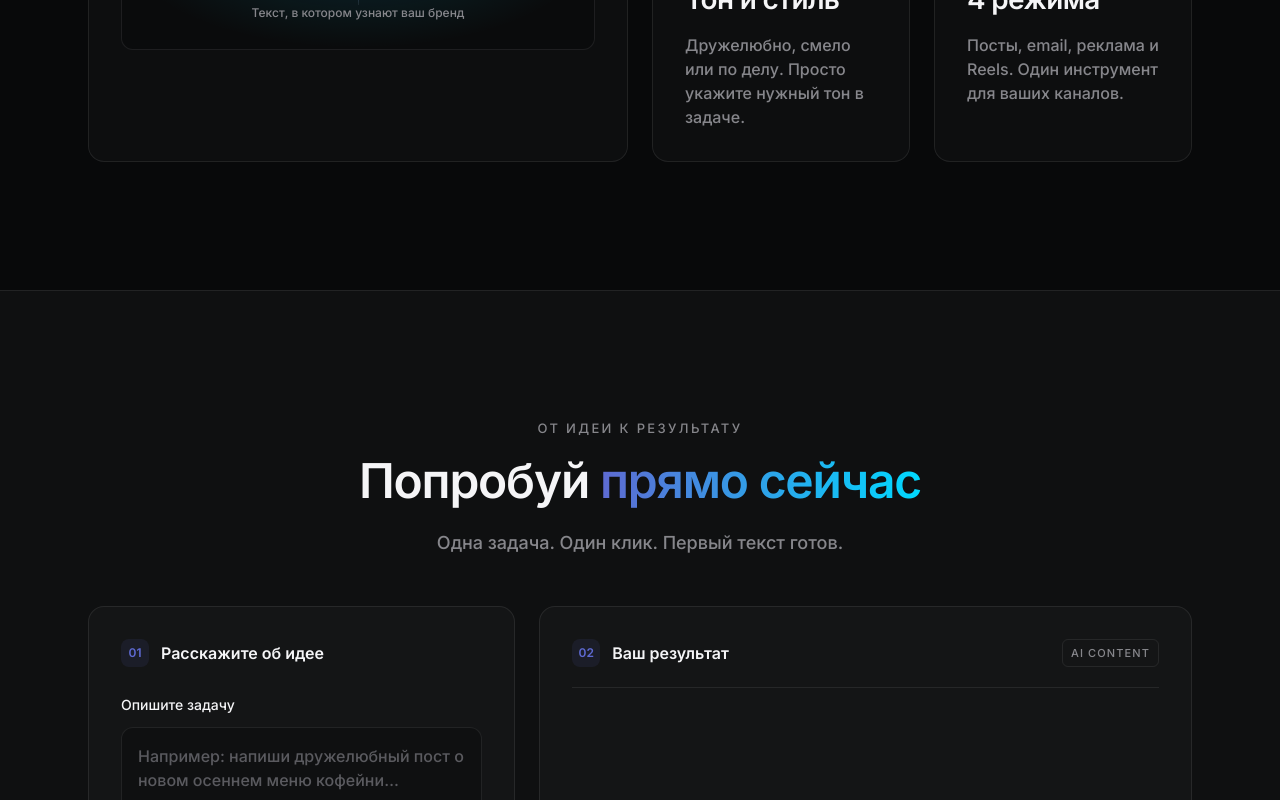
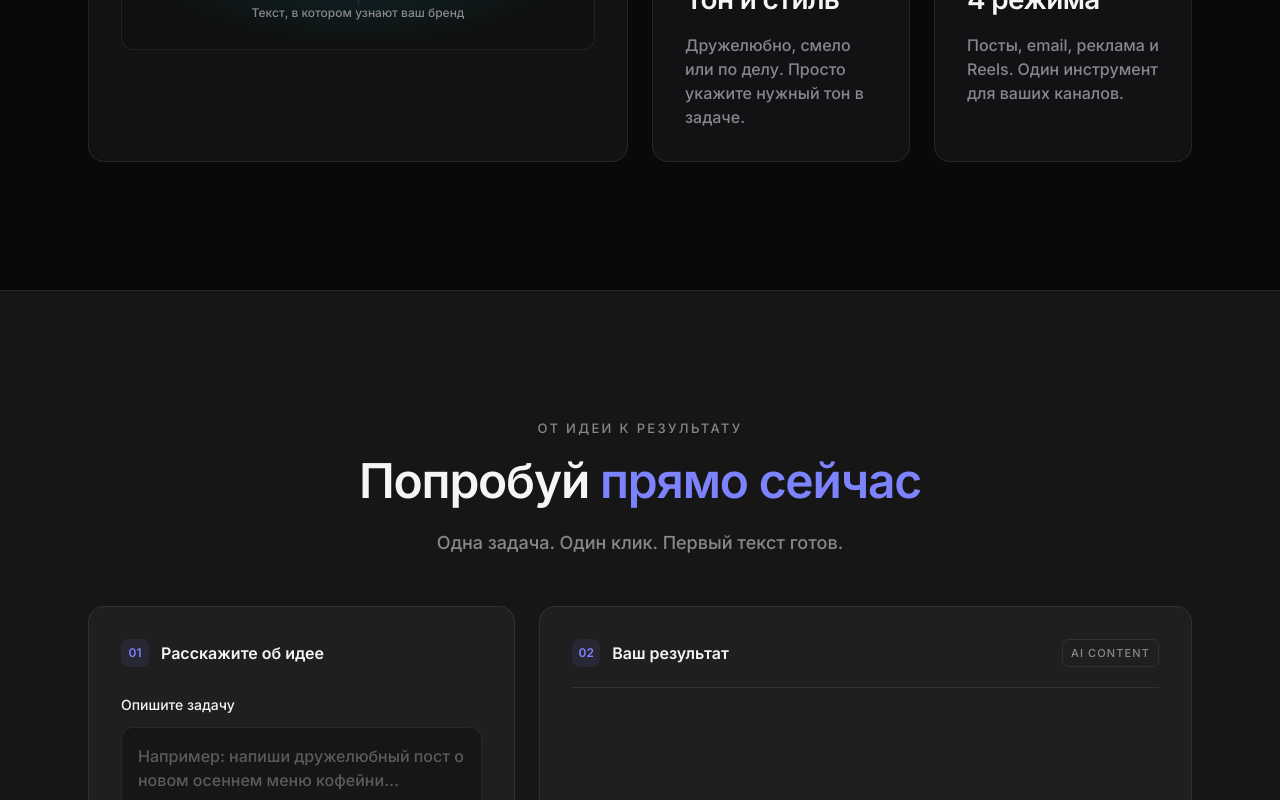
Before and after one commit to saintnewx/Neura, a React (Vite) app: page / in a window 1280 px wide. Shown: the part 2000-2800 px from the top of the page. Built offline with nearby package versions, Linux system fonts and the light colour scheme; no server answers.

Commit message:
Update tailwind.config.js

```diff
--- a/tailwind.config.js
+++ b/tailwind.config.js
@@ -4,29 +4,35 @@ export default {
   theme: {
     extend: {
       colors: {
-        "bg-base": "#08090A",
-        "bg-elevated": "#0F1011",
-        card: "rgba(255,255,255,0.025)",
-        "card-hover": "rgba(255,255,255,0.04)",
-        border: "rgba(255,255,255,0.08)",
-        "border-hover": "rgba(94,106,210,0.35)",
+        // Новая система
+        "bg-base": "#0D0D0C",
+        "bg-elevated": "#161616",
+        card: "rgba(255, 255, 255, 0.04)",
+        "card-hover": "rgba(255, 255, 255, 0.06)",
+        border: "rgba(255, 255, 255, 0.08)",
+        "border-hover": "rgba(255, 255, 255, 0.14)",
+        "border-glow": "rgba(124, 131, 253, 0.40)",
         "text-primary": "#F5F5F7",
         "text-secondary": "#86868B",
         "text-tertiary": "#5A5A5F",
-        accent: "#5E6AD2",
-        "accent-soft": "#00D9FF",
+        accent: "#7C83FD",
         success: "#30D158",
         error: "#FF453A",
-        // Existing component names remain aliases of the shared palette.
-        bg: "#08090A",
+
+        // Legacy aliases (для старых компонентов)
+        bg: "#0D0D0C",
         text: "#F5F5F7",
         muted: "#86868B",
-        line: "rgba(255,255,255,0.08)",
-        "accent-2": "#00D9FF",
-        "accent-hover": "#5E6AD2",
+        line: "rgba(255, 255, 255, 0.08)",
+        "accent-2": "#7C83FD",
+        "accent-hover": "#7C83FD",
       },
-      fontFamily: { sans: ["Inter", "sans-serif"] },
-      transitionDuration: { 250: "250ms" },
+      fontFamily: {
+        sans: ["Inter", "system-ui", "-apple-system", "BlinkMacSystemFont", "sans-serif"],
+      },
+      transitionDuration: {
+        250: "250ms",
+      },
     },
   },
   plugins: [],
```
